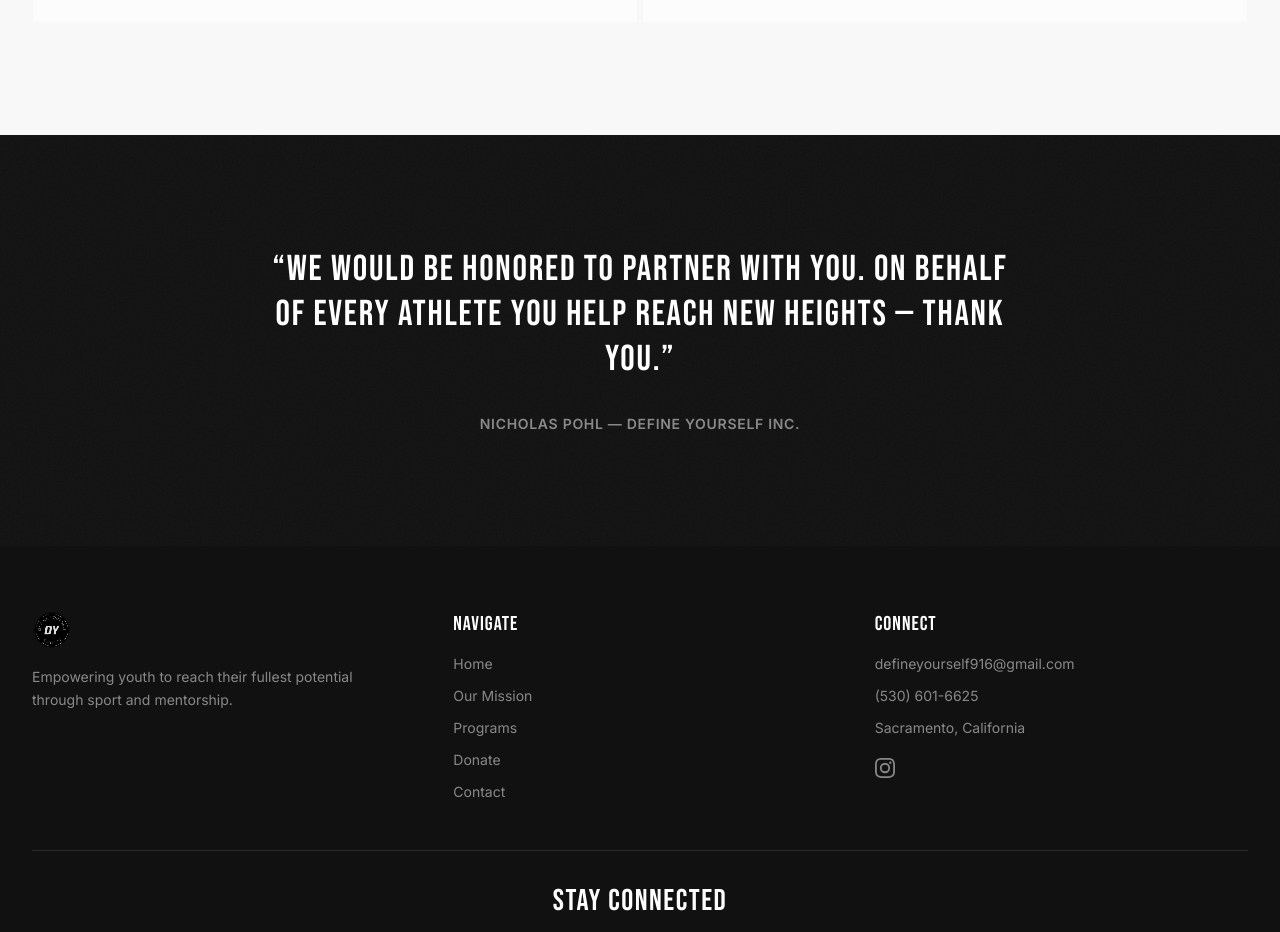
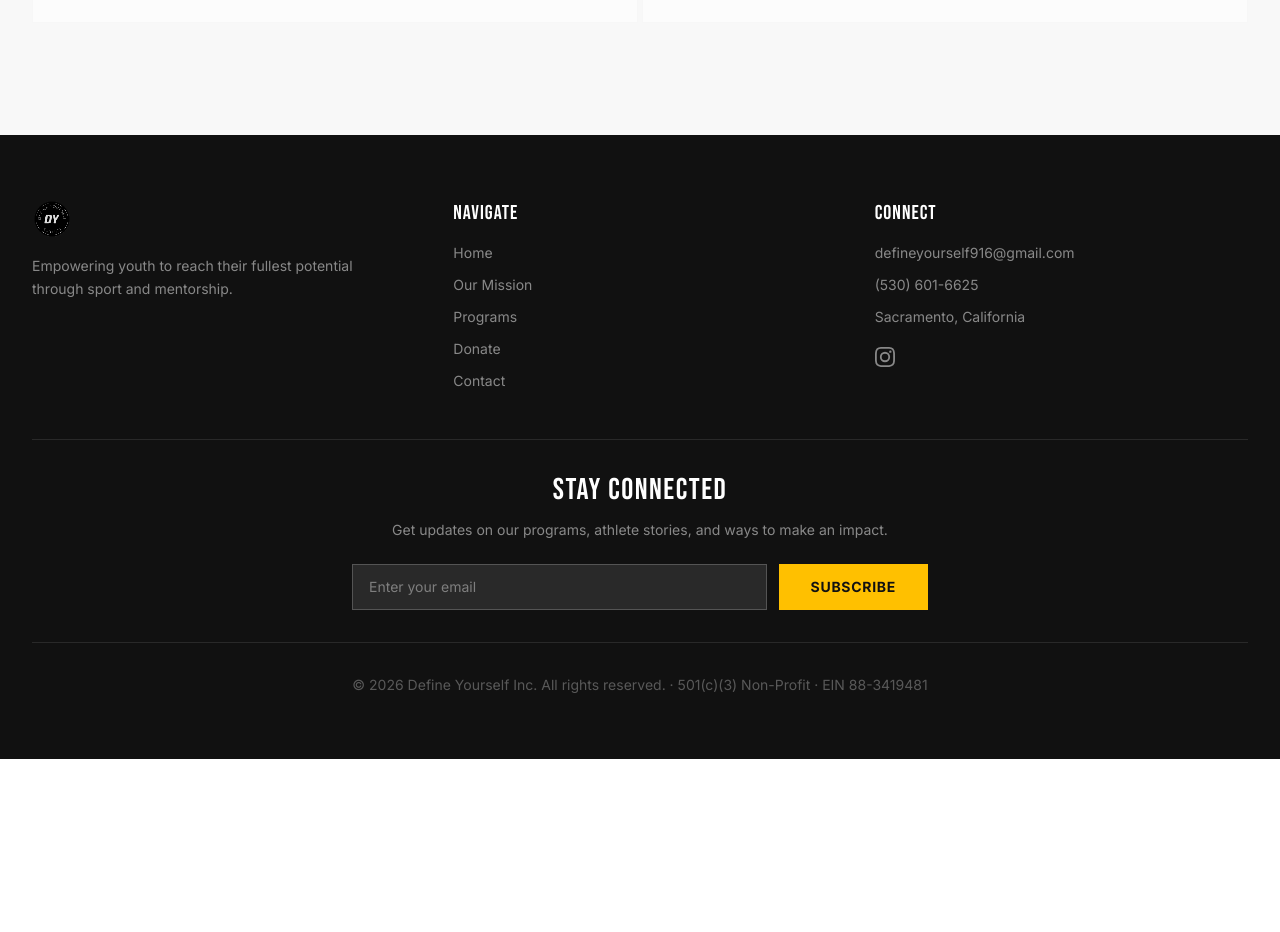
Before and after one commit to G6perform/defineyourself, a Next.js app: page /donate in a window 1280 px wide. Shown: the part 1840-2772 px from the top of the page. After the commit the page ends 2599 px from the top, so only its background shows below. Built offline with nearby package versions, Linux system fonts and the light colour scheme.

Commit message:
Remove quote section from donate page

```diff
--- a/src/app/donate/page.tsx
+++ b/src/app/donate/page.tsx
@@ -123,18 +123,6 @@
         </div>
       </section>
 
-      {/* Quote CTA */}
-      <section className="py-20 md:py-28 bg-charcoal text-white noise-overlay text-center px-4">
-        <div className="relative z-10 max-w-3xl mx-auto">
-          <blockquote className="font-display text-3xl md:text-4xl tracking-wider leading-tight mb-8">
-            &ldquo;WE WOULD BE HONORED TO PARTNER WITH YOU. ON BEHALF OF EVERY
-            ATHLETE YOU HELP REACH NEW HEIGHTS — THANK YOU.&rdquo;
-          </blockquote>
-          <p className="text-white/50 text-sm font-semibold uppercase tracking-wider">
-            Nicholas Pohl — Define Yourself Inc.
-          </p>
-        </div>
-      </section>
     </div>
   );
 }
```
